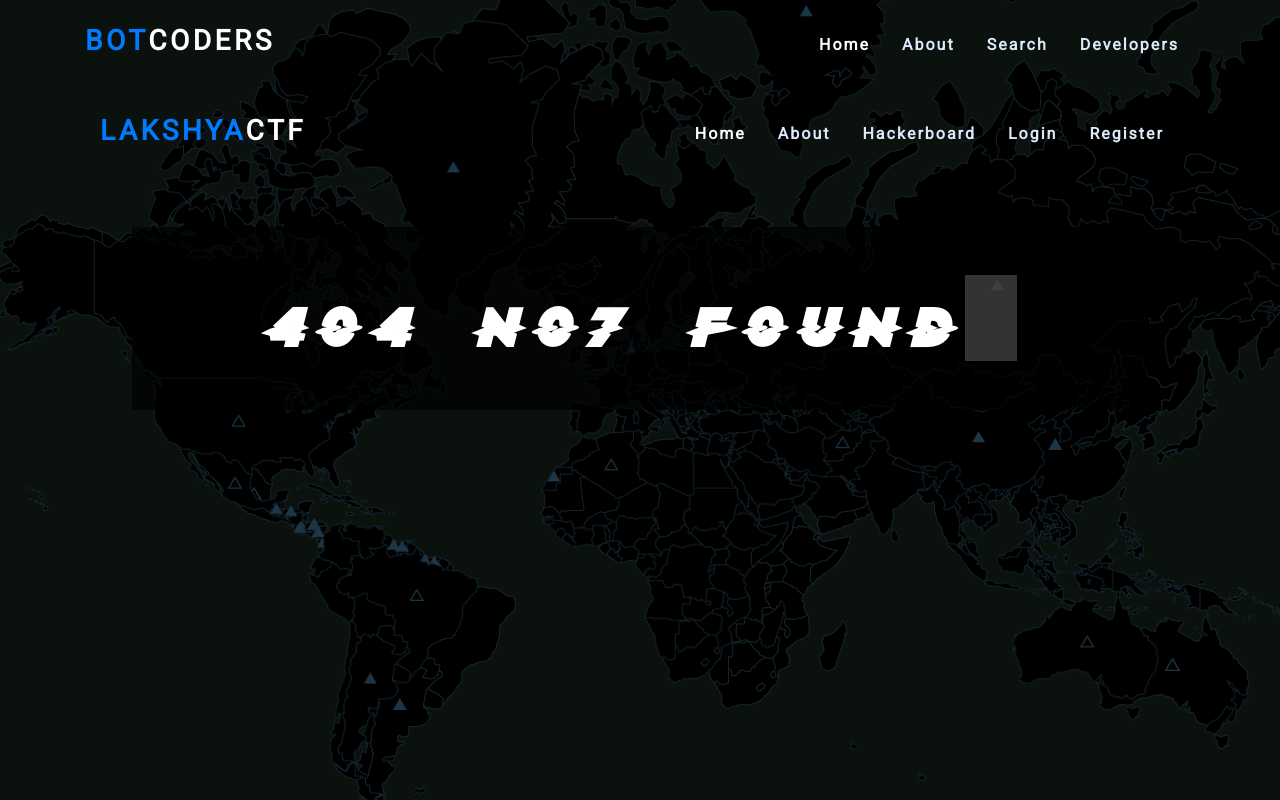
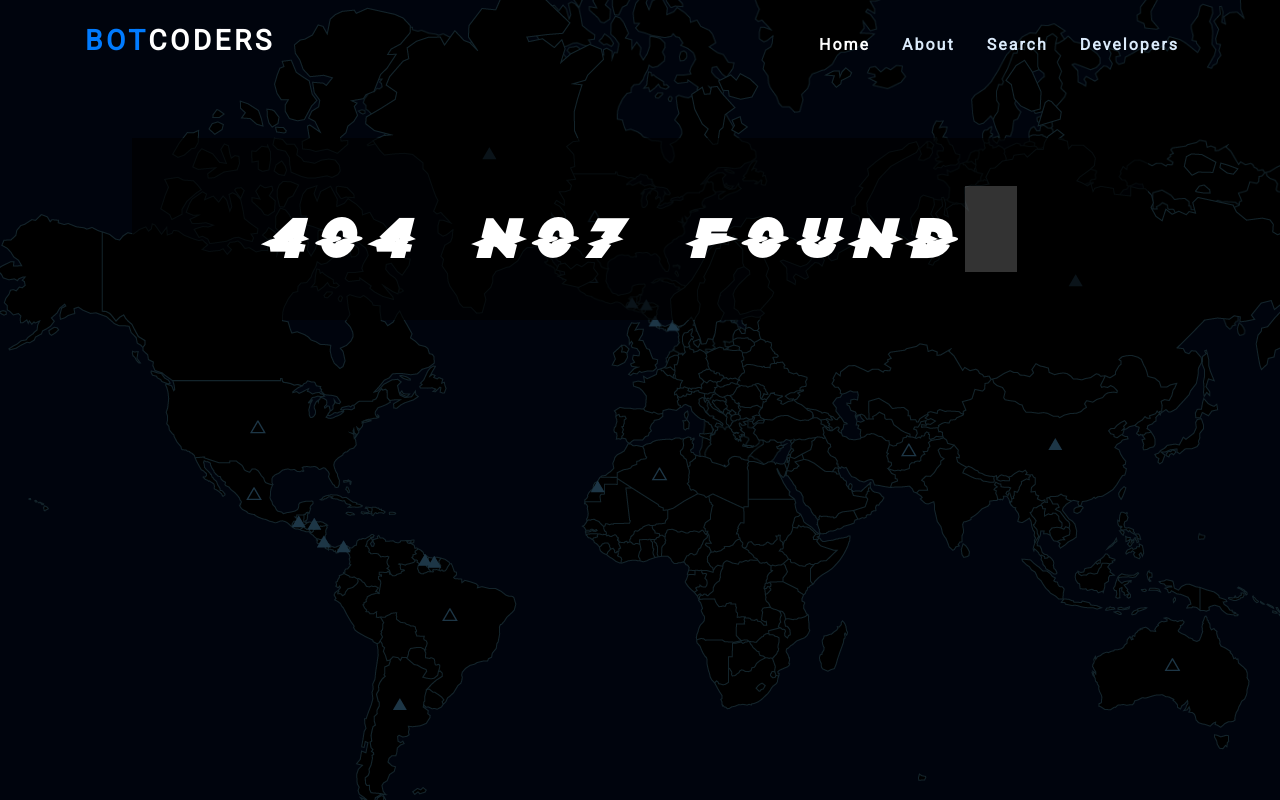
Before and after one commit to BOT-CODERS/BotCodeApp, a Django app: page /404/ in a window 1280 px wide. Run offline with Django 3.2, Linux system fonts and the light colour scheme; some libraries are stand-ins or nearby versions; some web fonts are replaced.

Commit message:
improved 404 page

```diff
--- a/app/static/app/css/main.css
+++ b/app/static/app/css/main.css
@@ -59,7 +59,13 @@ body {
     background-position-x: 350px;
     background-color: #00040d;
 }
-
+#rightImage {
+    width:100%;
+    height:95vh;
+    background:linear-gradient(0deg,rgba(255, 44, 90, 0.8),rgba(2255, 44, 90, 0.8)),url("https://images.unsplash.com/photo-1506057527569-6a0285b2fcc1?ixlib=rb-1.2.1&ixid=eyJhcHBfaWQiOjEyMDd9&w=1000&q=60") center center;
+    background-size:cover;
+    background-repeat:no-repeat;
+}
 .hackerFont {
     font-family: Hack, -apple-system, BlinkMacSystemFont, "Segoe UI", Roboto, "Helvetica Neue", Arial, sans-serif, "Apple Color Emoji", "Segoe UI Emoji", "Segoe UI Symbol";
 }
--- a/app/templates/app/404.html
+++ b/app/templates/app/404.html
@@ -2,38 +2,6 @@
 {% extends 'app/base.html' %}
 {% block content %}
 
-<body class="imgloaded" style="background-color:#0b120d!important;">
-    <div class="glitch">
-        <div class="glitch__img glitch__img_404"></div>
-        <div class="glitch__img glitch__img_404"></div>
-        <div class="glitch__img glitch__img_404"></div>
-        <div class="glitch__img glitch__img_404"></div>
-        <div class="glitch__img glitch__img_404"></div>
-    </div>
-    <div class="navbar-dark text-white">
-        <div class="container">
-            <nav class="navbar px-0 navbar-expand-lg navbar-dark">
-                <button class="navbar-toggler" type="button" data-toggle="collapse" data-target="#navbarNavAltMarkup" aria-controls="navbarNavAltMarkup" aria-expanded="false" aria-label="Toggle navigation">
-          <span class="navbar-toggler-icon"></span>
-        </button>
-                <div class="collapse navbar-collapse" id="navbarNavAltMarkup">
-                    <div class="navbar-nav">
-                        <a href="index.html" class="pl-md-0 p-3 text-decoration-none text-light">
-                            <h3 class="bold"><span class="color_danger">LAKSHYA</span><span class="color_white">CTF</span></h3>
-                        </a>
-                    </div>
-                    <div class="navbar-nav ml-auto">
-                        <a href="/" class="p-3 text-decoration-none text-white bold">Home</a>
-                            <a href="/about" class="p-3 text-decoration-none text-light bold">About</a>
-                            <a href="/leaderboard" class="p-3 text-decoration-none text-light bold">Hackerboard</a>
-                            <a href="/login" class="p-3 text-decoration-none text-light bold">Login</a>
-                            <a href="/register" class="p-3 text-decoration-none text-light bold">Register</a>
-                    </div>
-                </div>
-            </nav>
-
-        </div>
-    </div>
 
     <div class="jumbotron bg-transparent mb-0 pt-5 radius-0">
         <div class="container">
--- a/app/templates/app/about.html
+++ b/app/templates/app/about.html
@@ -24,8 +24,10 @@
                                 <div class="col-xl-12">
                                    <button class="btn btn-block btn-outline-secondary btn-shadow px-3 my-2 ml-0 ml-sm-1  typewriter" onclick="location.href = '{% url 'search' %}';">
                             <h4>lETS SEARCH </h4>
+
                         </button>
                                 </div>
+
                             </div>
                         </div>
                     </div>
--- a/app/templates/app/base.html
+++ b/app/templates/app/base.html
@@ -62,6 +62,7 @@
         {% block content %}
         <!--HTML code of other files will be included here-->
         {% endblock content %}
+
     </div>
   <script src="https://code.jquery.com/jquery-3.4.1.min.js" integrity="sha256-CSXorXvZcTkaix6Yvo6HppcZGetbYMGWSFlBw8HfCJo=" crossorigin="anonymous"></script>
     <script src="https://cdnjs.cloudflare.com/ajax/libs/popper.js/1.14.7/umd/popper.min.js" integrity="sha384-UO2eT0CpHqdSJQ6hJty5KVphtPhzWj9WO1clHTMGa3JDZwrnQq4sF86dIHNDz0W1" crossorigin="anonymous"></script>
--- a/app/templates/app/home.html
+++ b/app/templates/app/home.html
@@ -33,6 +33,9 @@
                             <h4>MEET DEVELOPERS </h4>
                         </button>
                     </div>
+<!--                     <div class="col-md-8" >-->
+<!--               <td id="rightImage" class="animated jackInTheBox" style="animation-delay:2.2s;"></td>-->
+<!--                       </div>-->
 
                 </div>
             </div>
--- a/app/views.py
+++ b/app/views.py
@@ -51,7 +51,7 @@ def add(request):
 def search(request):
     if request.method == 'POST':
         qry_entered = request.POST.get('query')
-        print(qry_entered)
+        # print(qry_entered)
         return render(request, 'app/search.html',
                       {'dict': qry_entered, 'wikipedia_result': scrape_wikipedia(qry_entered)})
         # {'dict':qry_entered,'search_results_key':scrape_function(qry_entered)})
```
Also changed, not shown: app/templates/app/search.html (+9 -6 lines), app/static/app/images/404.gif (deleted), app/static/app/images/que.jpeg (added).
